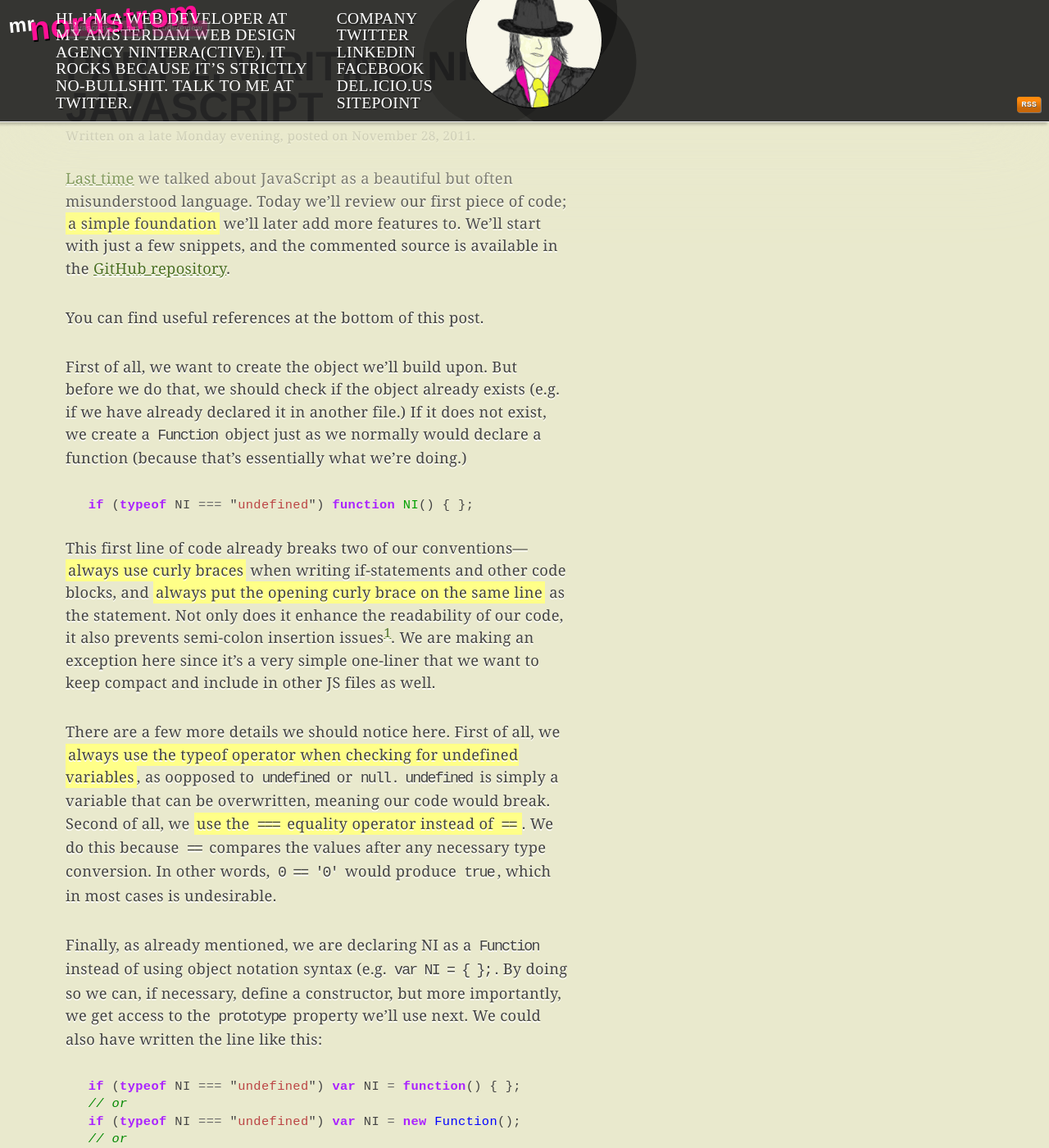
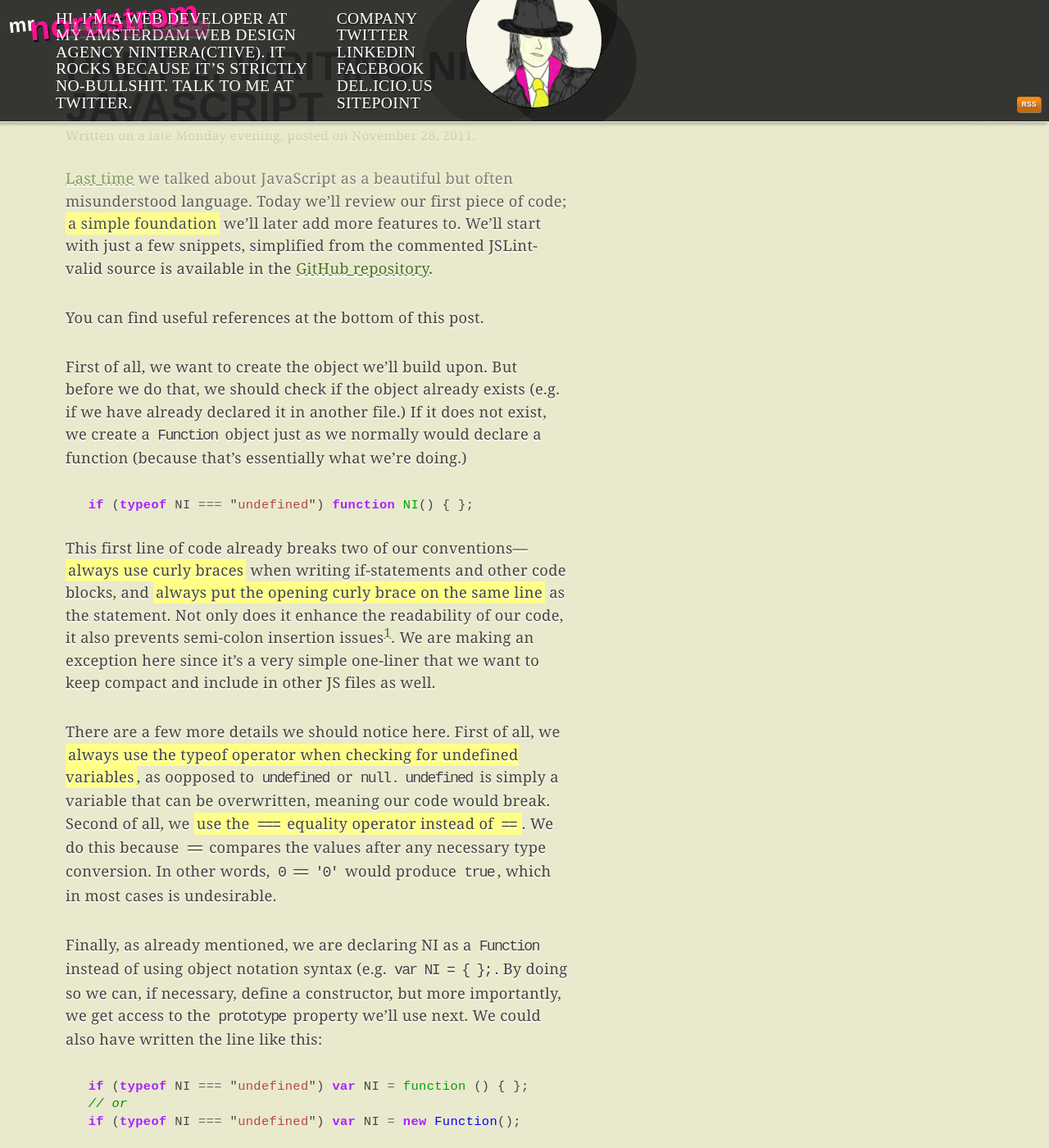
Before and after one commit to dnordstrom/mrnordstrom.com, a Jekyll site: the page built from _posts/2011-11-28-part-2-writing-nijs-javascript.markdown, in a window 1280 px wide and 1400 px high, scrolled down 273 px. Shown: the whole window at 82% size. Built offline with Jekyll 4.4.1, drawn with Linux system fonts in a browser that asks for light colours; some web fonts are replaced; Markdown is read by kramdown in place of the engine named in the settings; comment, search, counter and statistics services are not loaded; some of the changed text lies outside the part shown.

Commit message:
JSLint valid.

```diff
--- a/_posts/2011-11-28-part-2-writing-nijs-javascript.markdown
+++ b/_posts/2011-11-28-part-2-writing-nijs-javascript.markdown
@@ -7,7 +7,7 @@
 - nijs
 - codereview
 ---
-[Last time](http://mrnordstrom.com/2011/11/27/part-1-writing-nijs-javascript/) we talked about JavaScript as a beautiful but often misunderstood language. Today we'll review our first piece of code; _a simple foundation_ we'll later add more features to. We'll start with just a few snippets, and the commented source is available in the [GitHub repository](https://github.com/dnordstrom/NI.JS).
+[Last time](http://mrnordstrom.com/2011/11/27/part-1-writing-nijs-javascript/) we talked about JavaScript as a beautiful but often misunderstood language. Today we'll review our first piece of code; _a simple foundation_ we'll later add more features to. We'll start with just a few snippets, simplified from the commented JSLint-valid source is available in the [GitHub repository](https://github.com/dnordstrom/NI.JS).
 
 You can find useful references at the bottom of this post.
 
@@ -27,11 +27,12 @@
 
 {% highlight javascript %}
 
-if (typeof NI === "undefined") var NI = function() { };
+if (typeof NI === "undefined") var NI = function () { };
 // or
 if (typeof NI === "undefined") var NI = new Function();
-// or
-var NI = (typeof NI === "undefined") ? function() { } : NI;
+
+// This is the JSLint valid version used in the GitHub repository
+var NI = (typeof NI === "undefined") ? function () { "use strict"; } : NI;
 
 {% endhighlight %}
 
@@ -39,7 +40,7 @@
 
 {% highlight javascript %}
 
-NI.prototype.JS = (function() {
+NI.prototype.JS = (function () {
   /* Core component goes here */
 }());
 
@@ -63,7 +64,7 @@
   var self = { };
 
   /* Privileged */
-  self.find = function(element) {
+  self.find = function (element) {
     if (!document.getElementById) return false;
     return document.getElementById(element);
   }
@@ -89,7 +90,7 @@
 
   return {
     /* Privileged */
-    find: function() {
+    find: function () {
       if(!document.getElementById) return false;
       return document.getElementById(element);
     }
@@ -108,6 +109,8 @@
 
 If we would run this through <a href="http://www.jslint.com/" title="JSLint">JSLint</a>, which I suggest you do with any JavaScript code you write, it would give errors. However, most of the errors reported have to do with spacing/indenting and the missing curly braces mentioned earlier---things we do intentionally.
 
+The GitHub repository mentioned in the first paragraph contains the JSLint-valid revision of this code, using the conventions listed below.
+
 That will be all for today---we now have a basic foundation to build upon. If you have any suggestions on how to improve the code or what to do next time, feel free to leave a comment!
 
 Conventions
@@ -119,6 +122,7 @@
 * Always enclose a self-evoking function in parenthesis.
 * Separate public, privileged and private members for proper encapsulation.
 * Have one exit point per function, avoiding multiple return-statements.
+* Validate your code using <a href="http://www.jslint.com/" title="JSLint">JSLint</a>.
 
 Footnotes
 ---------
```
